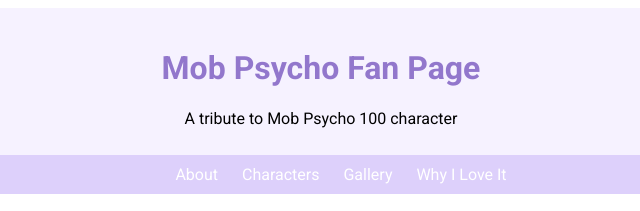
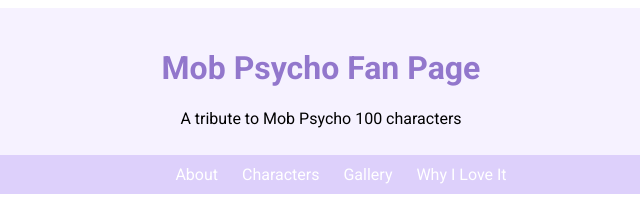
Before and after one commit to whitetpoison-dev/Mob-Psycho-Fan-Page, a plain HTML site: page index.html in a window 1280 px wide. Shown: the top 211 px of the page, 319-959 px from the left. Drawn offline with Linux system fonts and the light colour scheme.

Commit message:
Revert "change in charater's'"
This reverts commit 1ce5c9718295783a874e8ff0f3b7f2b58720eeea.

```diff
--- a/index.html
+++ b/index.html
@@ -12,7 +12,7 @@
 <body>
     <div class="header">
     <h1>Mob Psycho Fan Page</h1>
-    <p>A tribute to Mob Psycho 100 character</p>
+    <p>A tribute to Mob Psycho 100 characters</p>
     </div>
 
     <div class="navigation-div">
```
